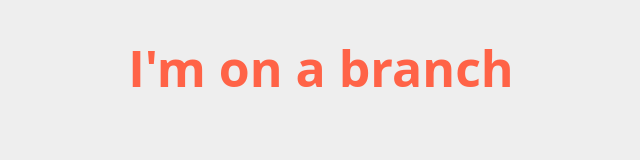
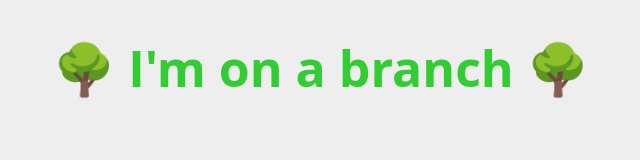
Before and after one commit to DangVincent/learning, a plain HTML site: page index.html in a window 1280 px wide. Shown: the whole page, without its empty margins (319-959 px from the left). Drawn offline with Linux system fonts and the light colour scheme.

Commit message:
Third Commit

```diff
--- a/index.html
+++ b/index.html
@@ -8,7 +8,7 @@
 	<link rel="stylesheet" href="styles/main.css">
 </head>
 <body>
-	<h1>I'm on a branch</h1>
+	<h1>🌳 I'm on a branch 🌳</h1>
 </body>
 <script src="scripts/main.js"></script>
 </html>
--- a/styles/main.css
+++ b/styles/main.css
@@ -12,5 +12,5 @@ body {
 h1 {
 	text-align: center;
 	font-size: 50px;
-	color: tomato;
+	color: limegreen;
 }
```
